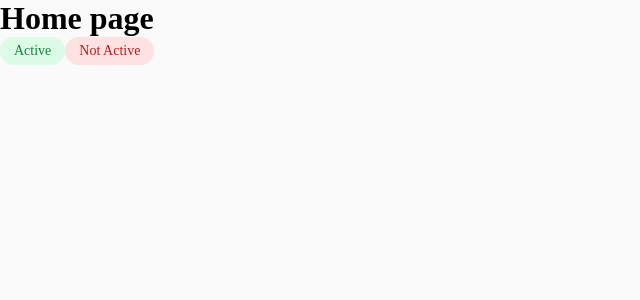
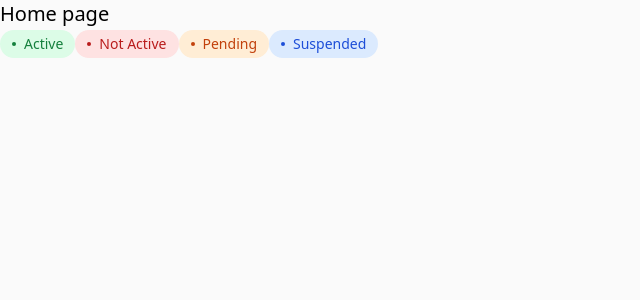
Before and after one commit to SerhiiOberemchuk/crm, a Next.js app: page / in a window 1280 px wide. Shown: the top 300 px of the page, without its empty margins (0-640 px from the left). Built offline with nearby package versions, Linux system fonts and the light colour scheme.

Commit message:
instrall tailwind

```diff
--- a/package.json
+++ b/package.json
@@ -19,8 +19,11 @@
     "@types/node": "^20",
     "@types/react": "^18",
     "@types/react-dom": "^18",
+    "autoprefixer": "^10.4.19",
     "eslint": "^8",
     "eslint-config-next": "14.2.3",
+    "postcss": "^8.4.38",
+    "tailwindcss": "^3.4.3",
     "typescript": "^5"
   }
 }
--- /dev/null
+++ b/postcss.config.js
@@ -0,0 +1,6 @@
+module.exports = {
+  plugins: {
+    tailwindcss: {},
+    autoprefixer: {},
+  },
+}
--- a/src/app/globals.css
+++ b/src/app/globals.css
@@ -1,3 +1,7 @@
+@tailwind base;
+@tailwind components;
+@tailwind utilities;
+
 * {
   box-sizing: border-box;
   padding: 0;
--- a/src/app/page.tsx
+++ b/src/app/page.tsx
@@ -1,12 +1,13 @@
-import ActiveLabel from '@/components/ActiveLabel';
-import NotActiveLabel from '@/components/NotActiveLable';
+import StatusLabel, { Status } from '@/components/status-label';
 
 export default function Home() {
   return (
     <main>
-      <h1>Home page</h1>
-      <ActiveLabel>Active</ActiveLabel>
-      <NotActiveLabel>Not Active</NotActiveLabel>
+      <h1 className="text-xl">Home page</h1>
+      <StatusLabel status={Status.Active}>Active</StatusLabel>
+      <StatusLabel status={Status.NotActive}>Not Active</StatusLabel>
+      <StatusLabel status={Status.Pending}>Pending</StatusLabel>
+      <StatusLabel status={Status.Suspended}>Suspended</StatusLabel>
     </main>
   );
 }
--- a/src/components/ActiveLabel.module.css
+++ /dev/null
@@ -1,12 +0,0 @@
-.label {
-    display: inline-flex;
-    border-radius: 28px;
-    padding: 4px 14px;
-    align-items: center;
-    gap: 8px;
-    background-color: #dcfce7;
-    color: #15803d;
-    font-weight: 500;
-    font-size: 14px;
-    line-height: 143%;
-}
--- a/src/components/ActiveLabel.tsx
+++ /dev/null
@@ -1,12 +0,0 @@
-import React from 'react';
-import style from './ActiveLabel.module.css';
-
-export interface ActiveLabelProps {
-  children: React.ReactNode;
-}
-
-function ActiveLabel({ children }: ActiveLabelProps) {
-  return <span className={style.label}>{children}</span>;
-}
-
-export default ActiveLabel;
--- a/src/components/NotActiveLabel.module.css
+++ /dev/null
@@ -1,12 +0,0 @@
-.label {
-    display: inline-flex;
-    border-radius: 28px;
-    padding: 4px 14px;
-    align-items: center;
-    gap: 8px;
-    background-color: #fee2e2;
-    color: #b91c1c;
-    font-weight: 500;
-    font-size: 14px;
-    line-height: 143%;
-}
--- a/src/components/NotActiveLable.tsx
+++ /dev/null
@@ -1,12 +0,0 @@
-import React from 'react';
-import style from './NotActiveLabel.module.css';
-
-export interface NotActiveLabelProps {
-  children: React.ReactNode;
-}
-
-function NotActiveLabel({ children }: NotActiveLabelProps) {
-  return <span className={style.label}>{children}</span>;
-}
-
-export default NotActiveLabel;
--- /dev/null
+++ b/src/components/status-label.tsx
@@ -0,0 +1,35 @@
+import React from 'react';
+
+export enum Status {
+  Active = 'active',
+  NotActive = 'notActive',
+  Pending = 'pending',
+  Suspended = 'suspend',
+}
+
+export interface StatusLabelProps {
+  children: React.ReactNode;
+  status: Status;
+}
+
+function StatusLabel({ children, status }: StatusLabelProps) {
+  return (
+    <div
+      className={`inline-flex items-center py-1 px-3 rounded-3xl text-sm font-medium
+      ${
+        (status === Status.Active && 'text-green-700 bg-green-100') ||
+        (status === Status.NotActive && 'text-red-700 bg-red-100') ||
+        (status === Status.Pending && 'text-orange-700 bg-orange-100') ||
+        (status === Status.Suspended && 'text-blue-700 bg-blue-100') ||
+        ''
+      }
+
+      `}
+    >
+      <div className="w-1 h-1 mr-2 rounded-full bg-current" />
+      {children}
+    </div>
+  );
+}
+
+export default StatusLabel;
--- /dev/null
+++ b/tailwind.config.js
@@ -0,0 +1,8 @@
+/** @type {import('tailwindcss').Config} */
+module.exports = {
+  content: ['./src/**/*.{js,ts,jsx,tsx,mdx}'],
+  theme: {
+    extend: {},
+  },
+  plugins: [],
+};
```
Also changed, not shown: 1 other file (tests, documents, lock files or other folders).
